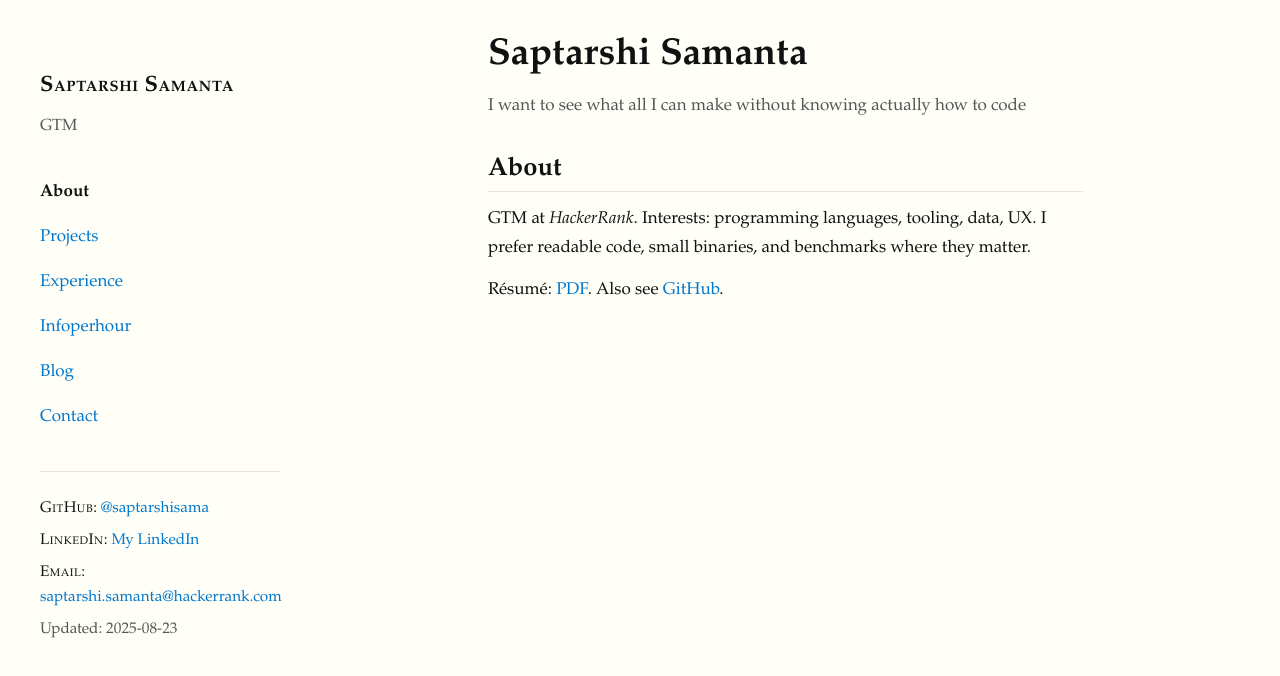
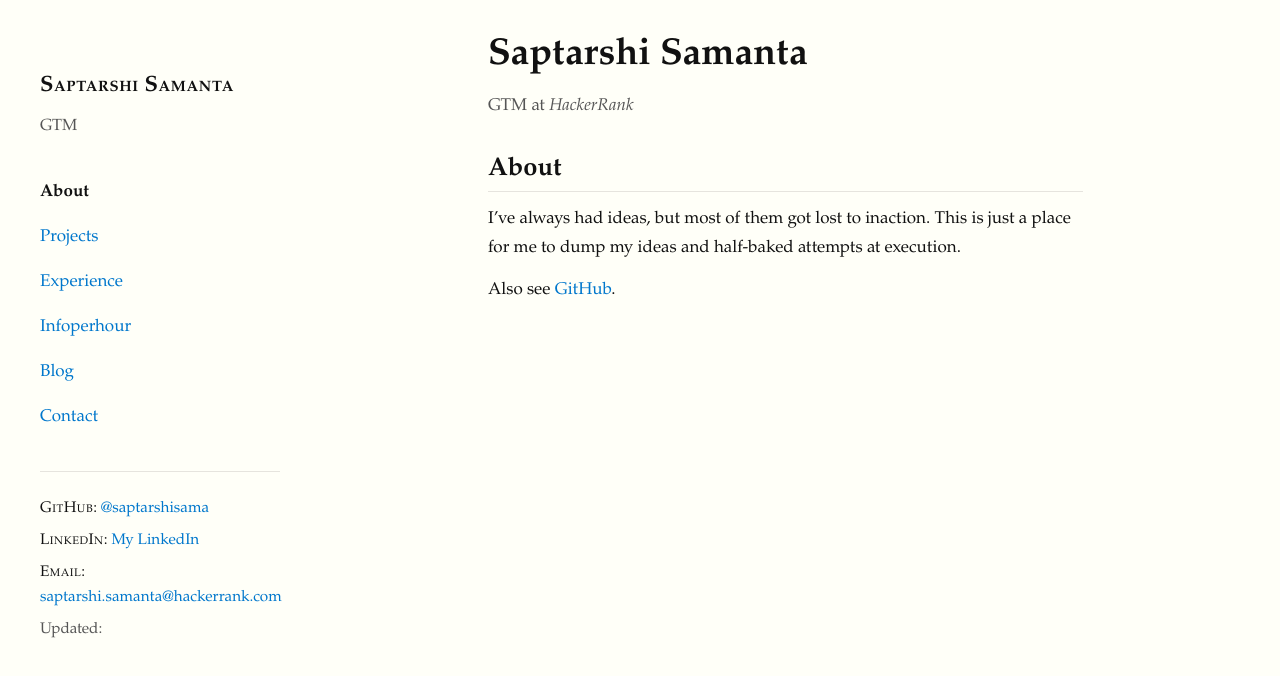
Before and after one commit to saptarshisama/saptarshisama.github.io, a plain HTML site: page index.html in a window 1280 px wide. Drawn offline with Linux system fonts and the light colour scheme.

Commit message:
Update index.html

```diff
--- a/index.html
+++ b/index.html
@@ -177,12 +177,12 @@
       <article class="page active" id="about-page">
         <header>
           <h1>Saptarshi Samanta</h1>
-          <p class="muted">I want to see what all I can make without knowing actually how to code</p>
+          <p class="muted">GTM at <em>HackerRank</em></p>
         </header>
         <section>
           <h2>About</h2>
-          <p>GTM at <em>HackerRank</em>. Interests: programming languages, tooling, data, UX. I prefer readable code, small binaries, and benchmarks where they matter.</p>
-          <p>Résumé: <a id="resume" href="resume.pdf" target="_blank" rel="noopener">PDF</a>. Also see <a id="gh2" href="https://github.com/saptarshisama" target="_blank" rel="noopener">GitHub</a>.</p>
+          <p>I’ve always had ideas, but most of them got lost to inaction. This is just a place for me to dump my ideas and half-baked attempts at execution.</p>
+          <p>Also see <a id="gh2" href="https://github.com/saptarshisama" target="_blank" rel="noopener">GitHub</a>.</p>
         </section>
       </article>
 
```
